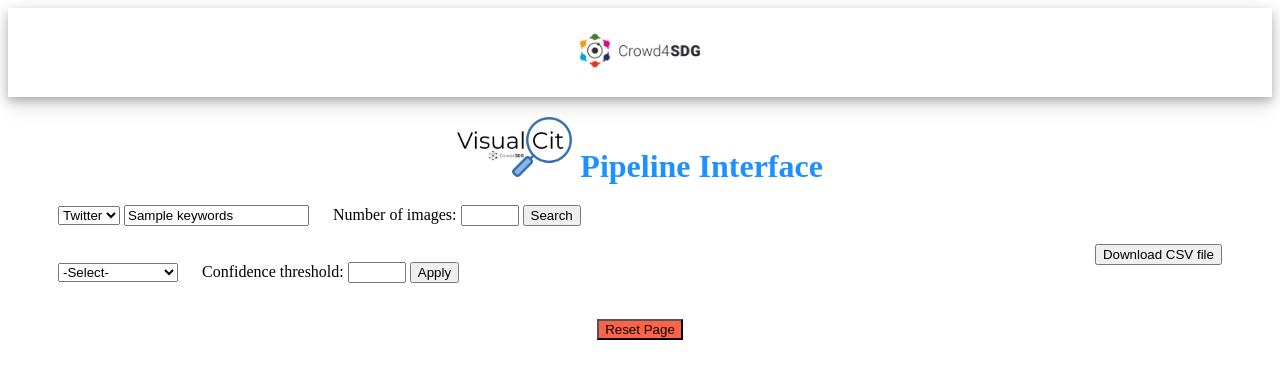
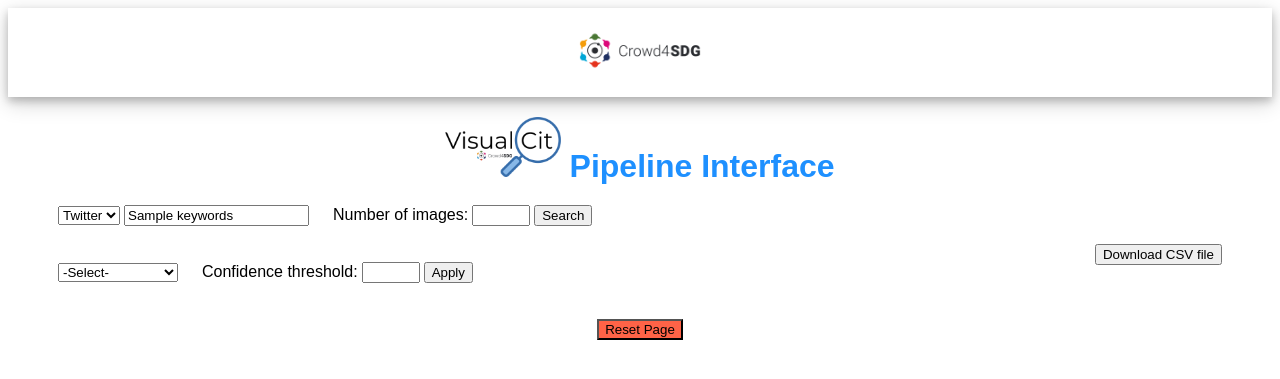
Before and after one commit to carloalbertobono/Crowd4SDG-Miguel, a Flask app: template templates/index.html in a window 1280 px wide. Shown: the top 379 px of the page. Run offline with Flask 2, Linux system fonts and the light colour scheme; the template is opened without the code that fills it: most values are stand-ins (such as "Sample title", 1, 10 or a date in 2020).

Commit message:
Change of text font

```diff
--- a/app.py
+++ b/app.py
@@ -216,10 +216,8 @@ def index():
 
         else:
             #url_download = int(request.form['download_button'])
-            #return redirect(applied[url_download-1]["url"])
-            #print(applied[url_download-1]["url"])
-            #print(applied)
-            #print(url_download)
+            #with open('result1.csv', 'w+', encoding= "utf-8") as file:
+            #    file.write(paths[url_download])
             pass
     return render_template('index.html', count=count, source_applied=source_applied, urls=urls,
                            applied=applied, number_images=number_images, confidence=confidence)
--- a/templates/base_template.html
+++ b/templates/base_template.html
@@ -20,6 +20,7 @@
     h1 {
       color: DodgerBlue;
       text-align: center;
+      font-family: Arial, Helvetica, sans-serif;
     }
     div.source, div.filters, div.reset {
       margin-right: 50px;
--- a/templates/index.html
+++ b/templates/index.html
@@ -20,7 +20,7 @@
                 <option value="Reddit"{% if source_applied[0].source == "Reddit" %}selected{%endif%}>Reddit</option> -->
             </select>
             <input id="keywords" name="keywords" type="text" {% if count > 0 %} value= '{{source_applied[0].keywords}}' {% endif %} placeholder= "Search keywords" required>
-            <label for="number_pic" style= "margin-left: 20px;">Number of images:</label>
+            <label for="number_pic" style= "margin-left: 20px; font-family: Arial, Helvetica, sans-serif;">Number of images:</label>
             <input id="number_pic" name="number_pic" {% if count == 0%} value= 100 {% else %} value= {{number_images}} {% endif %} type="number" min="100" step="100" style="width: 50px;">
             <button id="source_button" type="submit" class="source_button" name="source_button" value="">Search</button>
             <button id="loading" name="loading" class="loading" type="button" style="display: none;"><i class="fa fa-circle-o-notch fa-spin"></i> Loading</button> <br><br>
@@ -43,10 +43,13 @@
         <div class= "download">
             {% if count > 0 %}
             <form method= "POST">
-                <button type="submit" class="download_button" name="download_button" value= "1" style="float: right;">Download CSV file</button>
+                <button id= "download_button" type="submit" class="download_button" name="download_button" value= "0" style="float: right;">Download CSV file</button>
             </form>
             {% endif %}
         </div><br>
+        <a href= "../result1.csv" download>
+            <button id= "download_csv" type= "button" name= "download_csv" value= "0" style= "display: none;">
+        </a>
         {% endfor %}
     </div>
     <div class= "filters">
@@ -91,7 +94,7 @@
             </select>
             <input id={{"latitude"~(x+1)}} name="latitude_text" type="text" {% if applied[x].Filter == "Geographic" %} style="display:inline;" value={{applied[x].Attribute[0]}} {% else %} style="display:none;" value="-Latitude-" {% endif %}>
             <input id={{"longitude"~(x+1)}} name="longitude_text" type="text" {% if applied[x].Filter == "Geographic" %} style="display:inline;" value={{applied[x].Attribute[1]}} {% else %} style="display:none;" value="-Longitude-" {% endif %}>
-            <label id={{"label"~(x+1)}} for={{"confidence"~(x+1)}} {% if applied[x].Filter != '' and applied[x].Filter != '--'%} style= "margin-left: 20px; display: inline;" {% else %} style= "margin-left: 20px; display: none;" {% endif %}>Confidence threshold:</label>
+            <label id={{"label"~(x+1)}} for={{"confidence"~(x+1)}} {% if applied[x].Filter != '' and applied[x].Filter != '--'%} style= "margin-left: 20px; font-family: Arial, Helvetica, sans-serif; display: inline;" {% else %} style= "margin-left: 20px; font-family: Arial, Helvetica, sans-serif; display: none;" {% endif %}>Confidence threshold:</label>
             <input id={{"confidence"~(x+1)}} name="confidence" value= {{applied[x].Confidence}} type="number" min="0" max="1" step="0.01" {% if applied[x].Filter != '' and applied[x].Filter != '--'%} style="width: 50px; display: inline;" {% else %} style="width: 50px; display: none;" {% endif %}>
             <button id={{"apply_button"~(x+1)}} type="submit" class="apply_button" name="apply_button" value={{x+1}}>Apply</button>
             <button id={{"loading"~(x+1)}} name="loading" class="loading" type="button" style="display: none;"><i class="fa fa-circle-o-notch fa-spin"></i> Loading</button>
@@ -114,7 +117,7 @@
         <div class= "download">
             <form method= "POST">
             {% if count > x+1 %}
-                <button type="submit" class="download_button" name="download_button" value={{x+1}} style="float: right;">Download CSV file</button>
+                <button id={{"download_button"~(x+1)}} type="submit" class="download_button" name="download_button" value={{x+1}} style="float: right;">Download CSV file</button>
             {% endif %}
             </form>
         </div><br>
@@ -189,6 +192,14 @@
 
     </script>
     <script>
+        let download_button = document.getElementById('download_button');
+        let dowload_csv = document.getElementById('download_csv');
+
+        download_button.onclick = function() {
+            download_csv.click();
+        }
+    </script>
+    <script>
         for (i=0;i < {{count}};i++) {
             var a = i+1
             let apply_button = document.getElementById('apply_button'+a);
```
